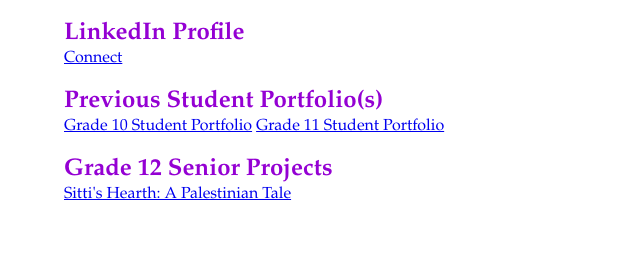
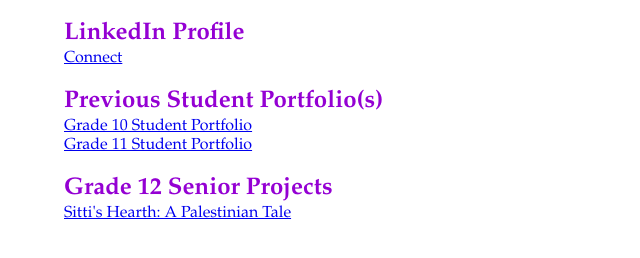
Before and after one commit to shailaMoulee/shailaMouleePortfolio.github.io, a plain HTML site: page index.html in a window 1280 px wide. Shown: the whole page, without its empty margins (0-640 px from the left). Drawn offline with Linux system fonts and the light colour scheme.

Commit message:
Update index.html

```diff
--- a/index.html
+++ b/index.html
@@ -18,7 +18,7 @@
 
     <div>
       <h2>Previous Student Portfolio(s)</h2>
-      <a href="https://webdesign2022.shailamoulee.repl.co/" target="_blank">Grade 10 Student Portfolio</a>
+      <a href="https://webdesign2022.shailamoulee.repl.co/" target="_blank">Grade 10 Student Portfolio</a><br>
       <a href="https://pythonportfolio23.shailamoulee.repl.co/" target="_blank">Grade 11 Student Portfolio</a>
     </div>
 
```
